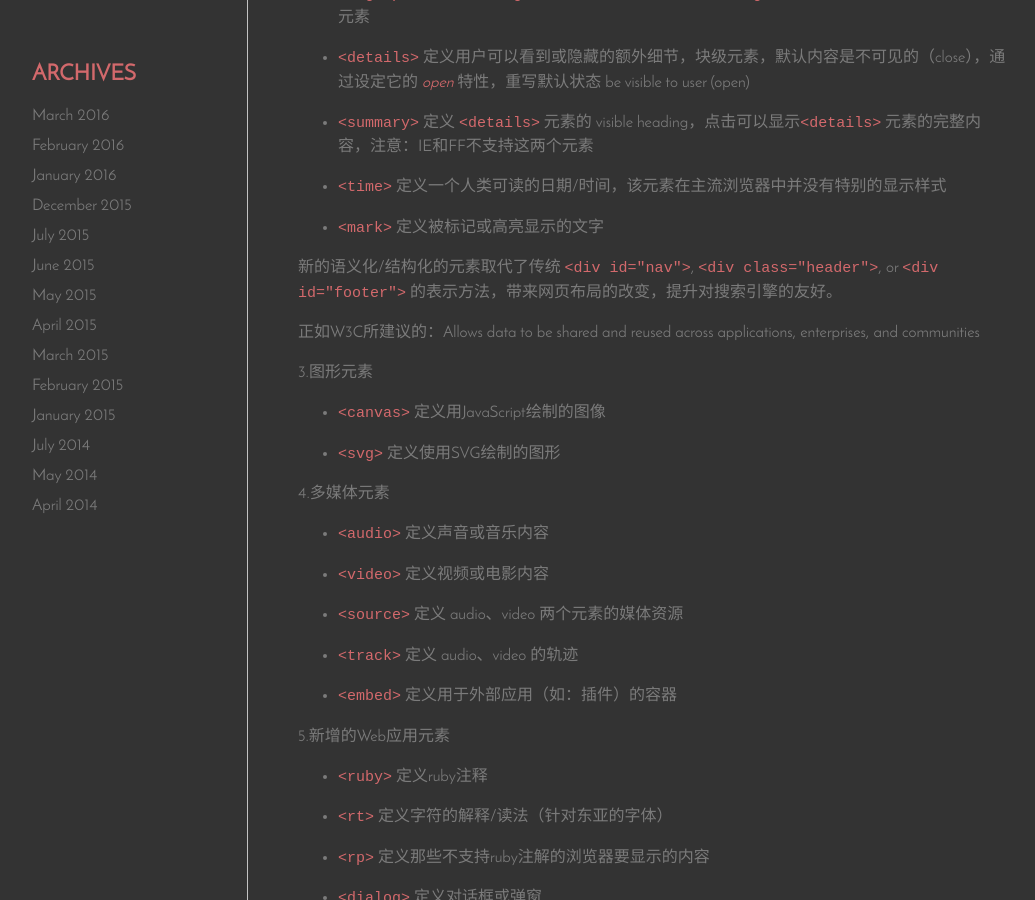
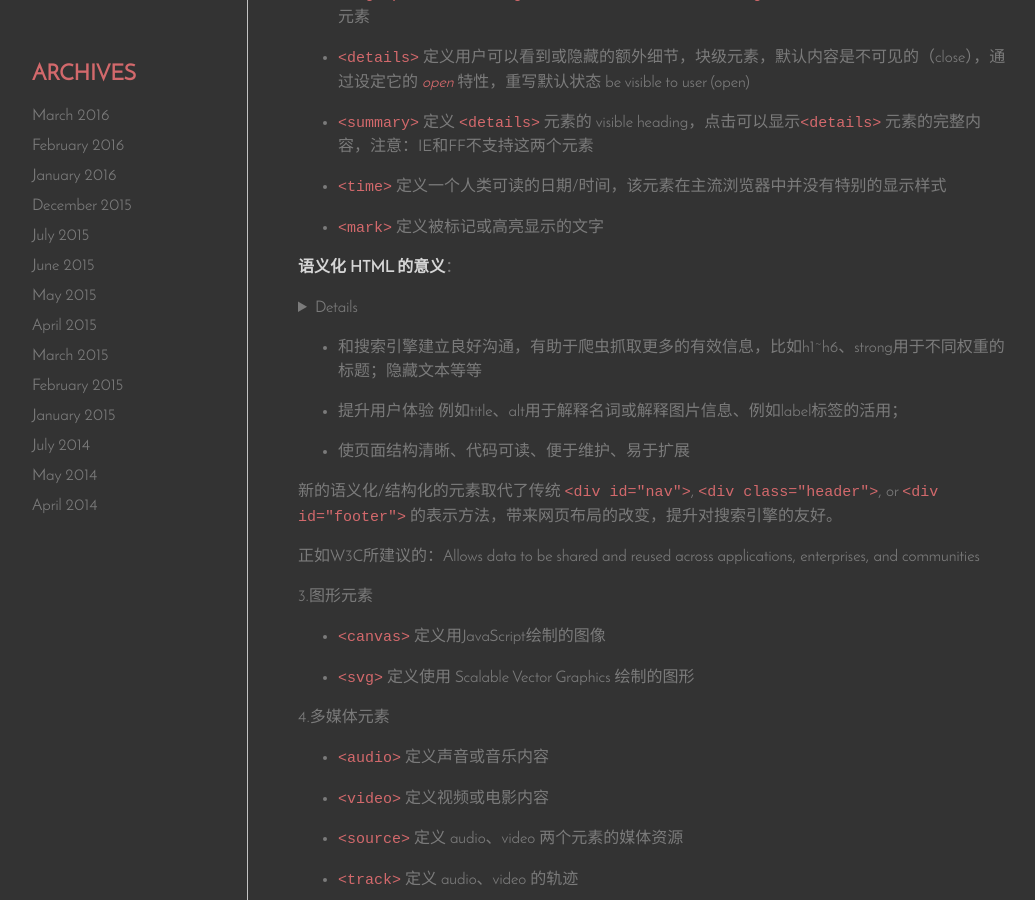
Before and after one commit to Vivi-wu/dive-into-web, a Jekyll site: the page built from _posts/2014-04-03-HTML5-What-is-new.markdown, in a window 1280 px wide and 900 px high, scrolled down 1297 px. Shown: the whole window, without its empty margins (98-1133 px from the left). Built offline with Jekyll 4.4.1, drawn with Linux system fonts in a browser that asks for light colours; nearby versions of some CDN libraries.

Commit message:
update posts

```diff
--- a/_posts/2014-04-03-HTML5-What-is-new.markdown
+++ b/_posts/2014-04-03-HTML5-What-is-new.markdown
@@ -40,6 +40,13 @@
 + `<time>` 定义一个人类可读的日期/时间，该元素在主流浏览器中并没有特别的显示样式
 + `<mark>` 定义被标记或高亮显示的文字
 
+**语义化 HTML 的意义**：
+<details>语义化的(X)HTML文档有助于提升你的网站对访客的易用性，比如使用PDA、文字浏览器以及残障人士将从中受益。对于搜索引擎或者爬虫软件来说，则有助于它们建立索引，并可能给予一个较高的权值。</details>
+
++ 和搜索引擎建立良好沟通，有助于爬虫抓取更多的有效信息，比如h1~h6、strong用于不同权重的标题；隐藏文本等等
++ 提升用户体验 例如title、alt用于解释名词或解释图片信息、例如label标签的活用；
++ 使页面结构清晰、代码可读、便于维护、易于扩展
+
 新的语义化/结构化的元素取代了传统 `<div id="nav">`, `<div class="header">`, or `<div id="footer">` 的表示方法，带来网页布局的改变，提升对搜索引擎的友好。
 
 正如W3C所建议的：Allows data to be shared and reused across applications, enterprises, and communities
@@ -47,7 +54,7 @@
 3.图形元素
 
 + `<canvas>` 定义用JavaScript绘制的图像
-+ `<svg>` 定义使用SVG绘制的图形
++ `<svg>` 定义使用 Scalable Vector Graphics 绘制的图形
 
 4.多媒体元素
 
--- a/_posts/2014-04-04-Git-commands.markdown
+++ b/_posts/2014-04-04-Git-commands.markdown
@@ -119,7 +119,7 @@
 
 `git branch -r`
 
-To view your remote branches, remote branches are prefixed by the remote they belong to.查看你在远端的分支，远端分支由他们所属的分支名开始，以便与本地区分。
+To view your remote branches, remote branches are prefixed by the remote they belong to.查看你在远端的分支，远端分支由他们所属的 remote 名开始，以区别于本地分支。
 
 `git checkout <existing-branch>`
 
@@ -183,4 +183,4 @@
 
 ### Bonus:
 
-Gitk 一个基于 Tcl/Tk 的 Git 浏览器（For Unix/Linux），主要用于用户查看仓库的各类信息（更改信息、提交信息、版本信息、图形显示等）
+**Gitk** 一个基于 Tcl/Tk 的 Git 浏览器（For Unix/Linux），主要用于用户查看仓库的各类信息（更改信息、提交信息、版本信息、图形显示等）
```
